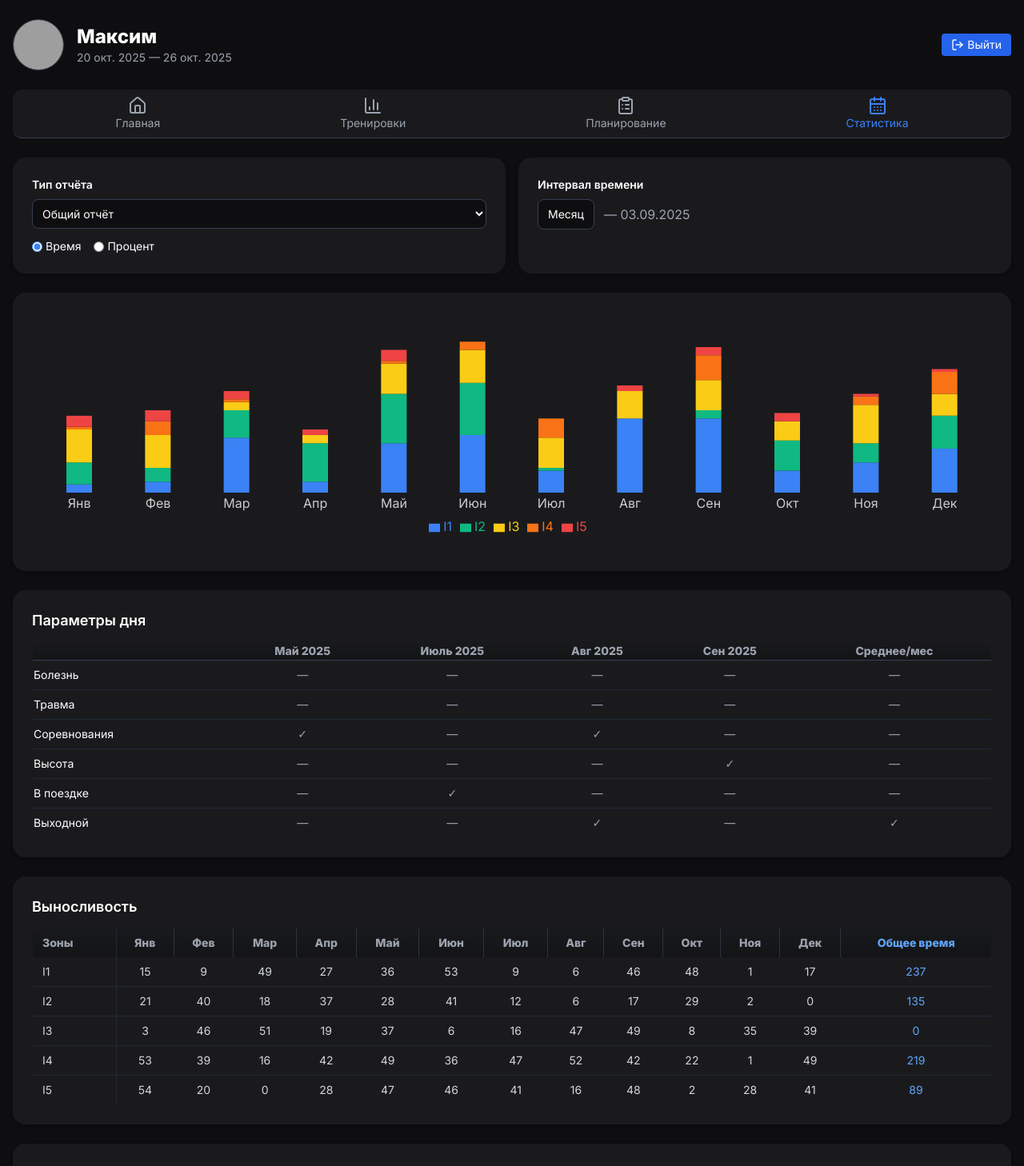
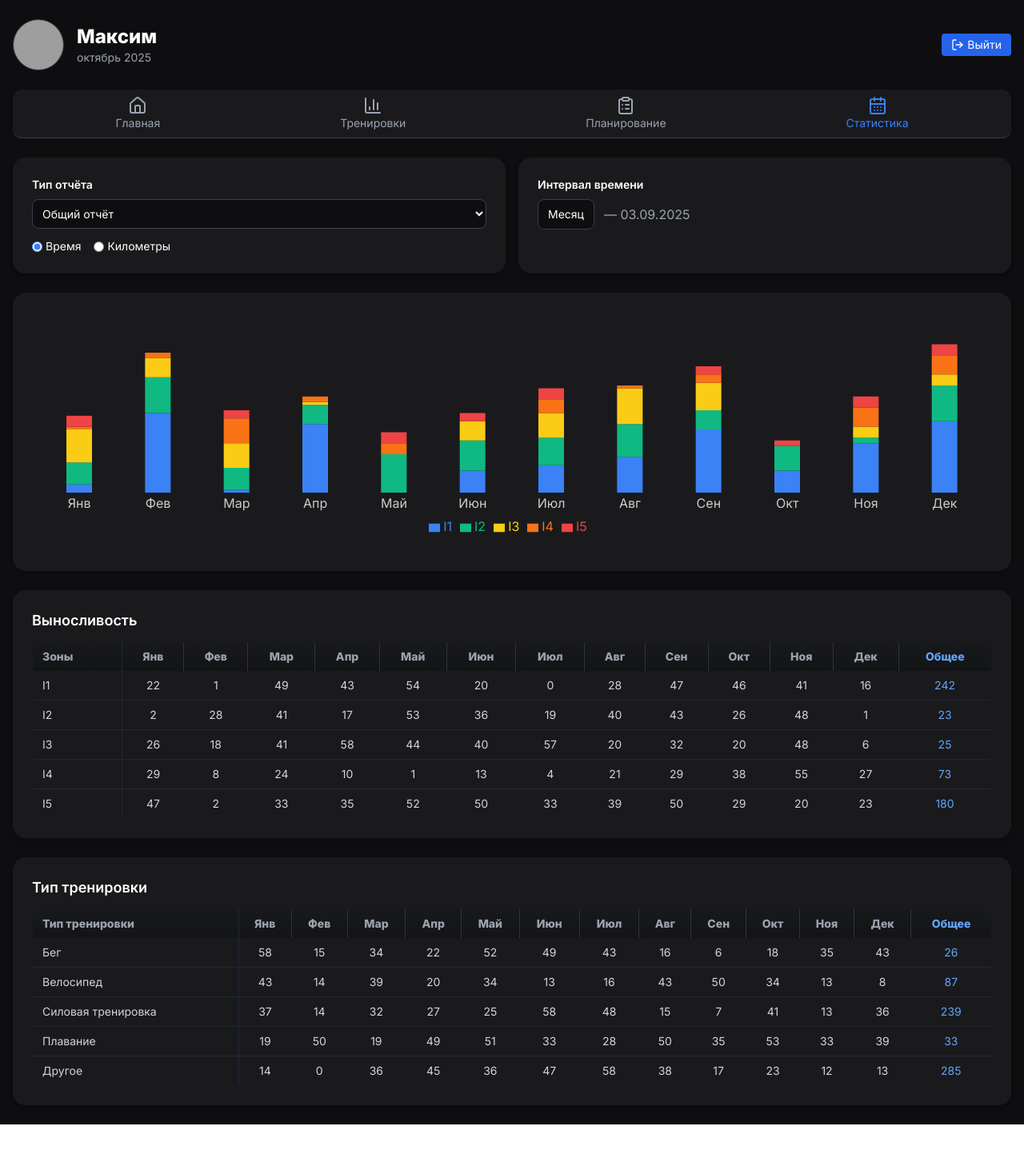
Before and after one commit to mbaliabin/dagbook-test, a React (Vite) app in the folder fasx-frontend/: page /statistics in a window 1280 px wide. Shown: the top 1458 px of the page at 80% size. After the commit the page ends 1406 px from the top, so only its background shows below. Built offline with nearby package versions, Linux system fonts and the light colour scheme; grey boxes are pictures that could not be loaded.

Commit message:
Доработка StatisticsPage.tsx 67

```diff
--- a/fasx-frontend/src/pages/StatisticsPage.tsx
+++ b/fasx-frontend/src/pages/StatisticsPage.tsx
@@ -6,26 +6,18 @@ import {
   ClipboardList,
   CalendarDays,
   LogOut,
-  ChevronDown,
-  Calendar
 } from "lucide-react";
 import { useNavigate, useLocation } from "react-router-dom";
 import dayjs from "dayjs";
-import { DateRange } from "react-date-range";
-import { ru } from "date-fns/locale";
-import "react-date-range/dist/styles.css";
-import "react-date-range/dist/theme/default.css";
+import "dayjs/locale/ru";
+
+dayjs.locale("ru");
 
 export default function StatisticsPage() {
   const [reportType, setReportType] = useState("Общий отчёт");
   const [interval, setInterval] = useState("Месяц");
-  const [mode, setMode] = useState("Время");
+  const [mode, setMode] = useState<"Время" | "Километры">("Время");
   const [name, setName] = useState("Максим");
-  const [showDateRangePicker, setShowDateRangePicker] = useState(false);
-  const [dateRange, setDateRange] = useState<{ startDate: Date; endDate: Date } | null>({
-    startDate: dayjs().startOf("isoWeek").toDate(),
-    endDate: dayjs().endOf("isoWeek").toDate()
-  });
 
   const navigate = useNavigate();
   const location = useLocation();
@@ -43,24 +35,50 @@ export default function StatisticsPage() {
   ];
 
   const months = [
-    "Янв", "Фев", "Мар", "Апр", "Май", "Июн",
-    "Июл", "Авг", "Сен", "Окт", "Ноя", "Дек"
+    "Янв","Фев","Мар","Апр","Май","Июн","Июл","Авг","Сен","Окт","Ноя","Дек"
   ];
 
-  const mockData = months.map(m => ({
+  // Генерация mock-данных
+  const generateData = () => months.map(m => ({
     month: m,
     I1: Math.floor(Math.random() * 30),
     I2: Math.floor(Math.random() * 20),
     I3: Math.floor(Math.random() * 15),
     I4: Math.floor(Math.random() * 10),
-    I5: Math.floor(Math.random() * 5)
+    I5: Math.floor(Math.random() * 5),
+    "Бег": Math.floor(Math.random() * 60),
+    "Велосипед": Math.floor(Math.random() * 120),
+    "Силовая тренировка": 0,
+    "Плавание": Math.floor(Math.random() * 10),
+    "Другое": Math.floor(Math.random() * 20),
   }));
+
+  const mockData = generateData();
+
+  // Данные для графика
+  const chartData = mode === "Время"
+    ? mockData
+    : mockData.map(m => ({
+        month: m.month,
+        Бег: m.Бег,
+        Велосипед: m.Велосипед,
+        Плавание: m.Плавание,
+      }));
+
+  const barKeys = mode === "Время" ? ["I1","I2","I3","I4","I5"] : ["Бег","Велосипед","Плавание"];
+  const barColors = mode === "Время"
+    ? ["#3b82f6","#10b981","#facc15","#f97316","#ef4444"]
+    : ["#3b82f6","#10b981","#facc15"];
+
+  // Данные для таблиц
+  const enduranceZones = ["I1","I2","I3","I4","I5"];
+  const types = ["Бег","Велосипед","Силовая тренировка","Плавание","Другое"];
 
   return (
     <div className="min-h-screen bg-[#0e0e10] text-white px-4 py-6">
       <div className="max-w-7xl mx-auto space-y-6">
 
-        {/* Верхняя плашка — аватар, имя, кнопки и выбор периода */}
+        {/* Верхняя плашка */}
         <div className="flex flex-col md:flex-row md:items-center md:justify-between gap-4">
           <div className="flex items-center space-x-4">
             <img
@@ -70,16 +88,10 @@ export default function StatisticsPage() {
             />
             <div>
               <h1 className="text-2xl font-bold text-white">{name}</h1>
-              <p className="text-sm text-gray-400">
-                {!dateRange
-                  ? dayjs().format('MMMM YYYY')
-                  : `${dayjs(dateRange.startDate).format('DD MMM YYYY')} — ${dayjs(dateRange.endDate).format('DD MMM YYYY')}`
-                }
-              </p>
+              <p className="text-sm text-gray-400">{dayjs().format('MMMM YYYY')}</p>
             </div>
           </div>
 
-          {/* Кнопка Выйти */}
           <button
             onClick={handleLogout}
             className="bg-blue-600 hover:bg-blue-700 text-white text-sm px-3 py-1 rounded flex items-center"
@@ -87,7 +99,6 @@ export default function StatisticsPage() {
             <LogOut className="w-4 h-4 mr-1" /> Выйти
           </button>
         </div>
-
 
         {/* Верхнее меню */}
         <div className="flex justify-around bg-[#1a1a1d] border-b border-gray-700 py-2 px-4 rounded-xl">
@@ -126,8 +137,8 @@ export default function StatisticsPage() {
                 Время
               </label>
               <label className="flex items-center gap-1 cursor-pointer">
-                <input type="radio" checked={mode === "Процент"} onChange={() => setMode("Процент")} className="accent-blue-500" />
-                Процент
+                <input type="radio" checked={mode === "Километры"} onChange={() => setMode("Километры")} className="accent-blue-500" />
+                Километры
               </label>
             </div>
           </div>
@@ -146,54 +157,20 @@ export default function StatisticsPage() {
         {/* Диаграмма */}
         <div className="bg-[#1a1a1d] p-6 rounded-2xl shadow-md">
           <ResponsiveContainer width="100%" height={300}>
-            <BarChart data={mockData} margin={{ top: 20, right: 10, left: 10, bottom: 20 }}>
+            <BarChart data={chartData} margin={{ top: 20, right: 10, left: 10, bottom: 20 }}>
               <XAxis dataKey="month" axisLine={false} tickLine={false} stroke="#ccc" />
               <Tooltip contentStyle={{ backgroundColor: "#1a1a1d", border: "1px solid #333", color: "#fff" }} />
               <Legend wrapperStyle={{ color: "#fff" }} />
-              <Bar dataKey="I1" stackId="a" fill="#3b82f6" barSize={32} />
-              <Bar dataKey="I2" stackId="a" fill="#10b981" barSize={32} />
-              <Bar dataKey="I3" stackId="a" fill="#facc15" barSize={32} />
-              <Bar dataKey="I4" stackId="a" fill="#f97316" barSize={32} />
-              <Bar dataKey="I5" stackId="a" fill="#ef4444" barSize={32} />
+              {barKeys.map((key, i) => (
+                <Bar key={key} dataKey={key} stackId="a" fill={barColors[i]} barSize={32} />
+              ))}
             </BarChart>
           </ResponsiveContainer>
         </div>
 
-        {/* Параметры дня */}
+        {/* Таблица: Выносливость */}
         <div className="bg-[#1a1a1d] p-6 rounded-2xl shadow-md">
-          <h2 className="text-lg font-semibold mb-3">Параметры дня</h2>
-          <div className="overflow-x-auto">
-            <table className="w-full text-sm border-collapse border border-gray-800 rounded-xl overflow-hidden">
-              <thead className="text-gray-400 border-b border-gray-700 bg-gradient-to-b from-[#18191c] to-[#131416]">
-                <tr>
-                  <th className="text-left py-2"></th>
-                  {["Май 2025", "Июль 2025", "Авг 2025", "Сен 2025", "Среднее/мес"].map((m) => (
-                    <th key={m}>{m}</th>
-                  ))}
-                </tr>
-              </thead>
-              <tbody>
-                {[{ row: "Болезнь", values: ["—", "—", "—", "—", "—"] },
-                  { row: "Травма", values: ["—", "—", "—", "—", "—"] },
-                  { row: "Соревнования", values: ["✓", "—", "✓", "—", "—"] },
-                  { row: "Высота", values: ["—", "—", "—", "✓", "—"] },
-                  { row: "В поездке", values: ["—", "✓", "—", "—", "—"] },
-                  { row: "Выходной", values: ["—", "—", "✓", "—", "✓"] }].map((item) => (
-                  <tr key={item.row} className="border-b border-gray-800 hover:bg-[#1d1e22]/80 transition-colors duration-150">
-                    <td className="py-2">{item.row}</td>
-                    {item.values.map((v, i) => (
-                      <td key={i} className="text-center text-gray-400">{v}</td>
-                    ))}
-                  </tr>
-                ))}
-              </tbody>
-            </table>
-          </div>
-        </div>
-
-        {/* Выносливость */}
-        <div className="bg-[#1a1a1d] p-6 rounded-2xl shadow-md">
-          <h2 className="text-lg font-semibold mb-3">Выносливость</h2>
+          <h2 className="text-lg font-semibold mb-3">Выносливость {mode === "Километры" && "(км)"}</h2>
           <div className="overflow-x-auto">
             <table className="w-full text-sm text-gray-300 border-collapse border border-gray-800 rounded-xl overflow-hidden">
               <thead className="text-gray-400 bg-gradient-to-b from-[#18191c] to-[#131416]">
@@ -202,17 +179,24 @@ export default function StatisticsPage() {
                   {months.map((m) => (
                     <th key={m} className="py-2 px-2 text-center border-r border-gray-700/70">{m}</th>
                   ))}
-                  <th className="py-2 px-2 text-center text-blue-400 border-l border-gray-800">Общее время</th>
+                  <th className="py-2 px-2 text-center text-blue-400 border-l border-gray-800">Общее</th>
                 </tr>
               </thead>
               <tbody>
-                {["I1", "I2", "I3", "I4", "I5"].map((zone) => (
+                {enduranceZones.map((zone) => (
                   <tr key={zone} className="border-b border-gray-800">
                     <td className="py-2 px-3 border-r border-gray-800">{zone}</td>
                     {months.map((m, i) => (
-                      <td key={i} className="text-center">{Math.floor(Math.random() * 60)}</td>
+                      <td key={i} className="text-center">
+                        {mode === "Время" ? Math.floor(Math.random() * 60) : mockData[i][zone]}
+                      </td>
                     ))}
-                    <td className="text-center text-blue-400">{Math.floor(Math.random() * 300)}</td>
+                    <td className="text-center text-blue-400">
+                      {mode === "Время"
+                        ? Math.floor(Math.random() * 300)
+                        : months.reduce((sum, _, i) => sum + mockData[i][zone], 0)
+                      }
+                    </td>
                   </tr>
                 ))}
               </tbody>
@@ -220,9 +204,9 @@ export default function StatisticsPage() {
           </div>
         </div>
 
-        {/* Тип тренировки */}
+        {/* Таблица: Тип тренировки */}
         <div className="bg-[#1a1a1d] p-6 rounded-2xl shadow-md mb-10">
-          <h2 className="text-lg font-semibold mb-3">Тип тренировки</h2>
+          <h2 className="text-lg font-semibold mb-3">Тип тренировки {mode === "Километры" && "(км)"}</h2>
           <div className="overflow-x-auto">
             <table className="w-full text-sm text-gray-300 border-collapse border border-gray-800 rounded-xl overflow-hidden">
               <thead className="text-gray-400 bg-gradient-to-b from-[#18191c] to-[#131416]">
@@ -231,17 +215,24 @@ export default function StatisticsPage() {
                   {months.map((m) => (
                     <th key={m} className="py-2 px-2 text-center border-r border-gray-700/70">{m}</th>
                   ))}
-                  <th className="py-2 px-2 text-center text-blue-400 border-l border-gray-800">Общее время</th>
+                  <th className="py-2 px-2 text-center text-blue-400 border-l border-gray-800">Общее</th>
                 </tr>
               </thead>
               <tbody>
-                {["Бег", "Велосипед", "Силовая тренировка", "Плавание", "Другое"].map((type) => (
+                {types.map((type) => (
                   <tr key={type} className="border-b border-gray-800">
                     <td className="py-2 px-3 border-r border-gray-800">{type}</td>
                     {months.map((m, i) => (
-                      <td key={i} className="text-center">{Math.floor(Math.random() * 60)}</td>
+                      <td key={i} className="text-center">
+                        {mode === "Время" ? Math.floor(Math.random() * 60) : mockData[i][type]}
+                      </td>
                     ))}
-                    <td className="text-center text-blue-400">{Math.floor(Math.random() * 300)}</td>
+                    <td className="text-center text-blue-400">
+                      {mode === "Время"
+                        ? Math.floor(Math.random() * 300)
+                        : months.reduce((sum, _, i) => sum + mockData[i][type], 0)
+                      }
+                    </td>
                   </tr>
                 ))}
               </tbody>
```
